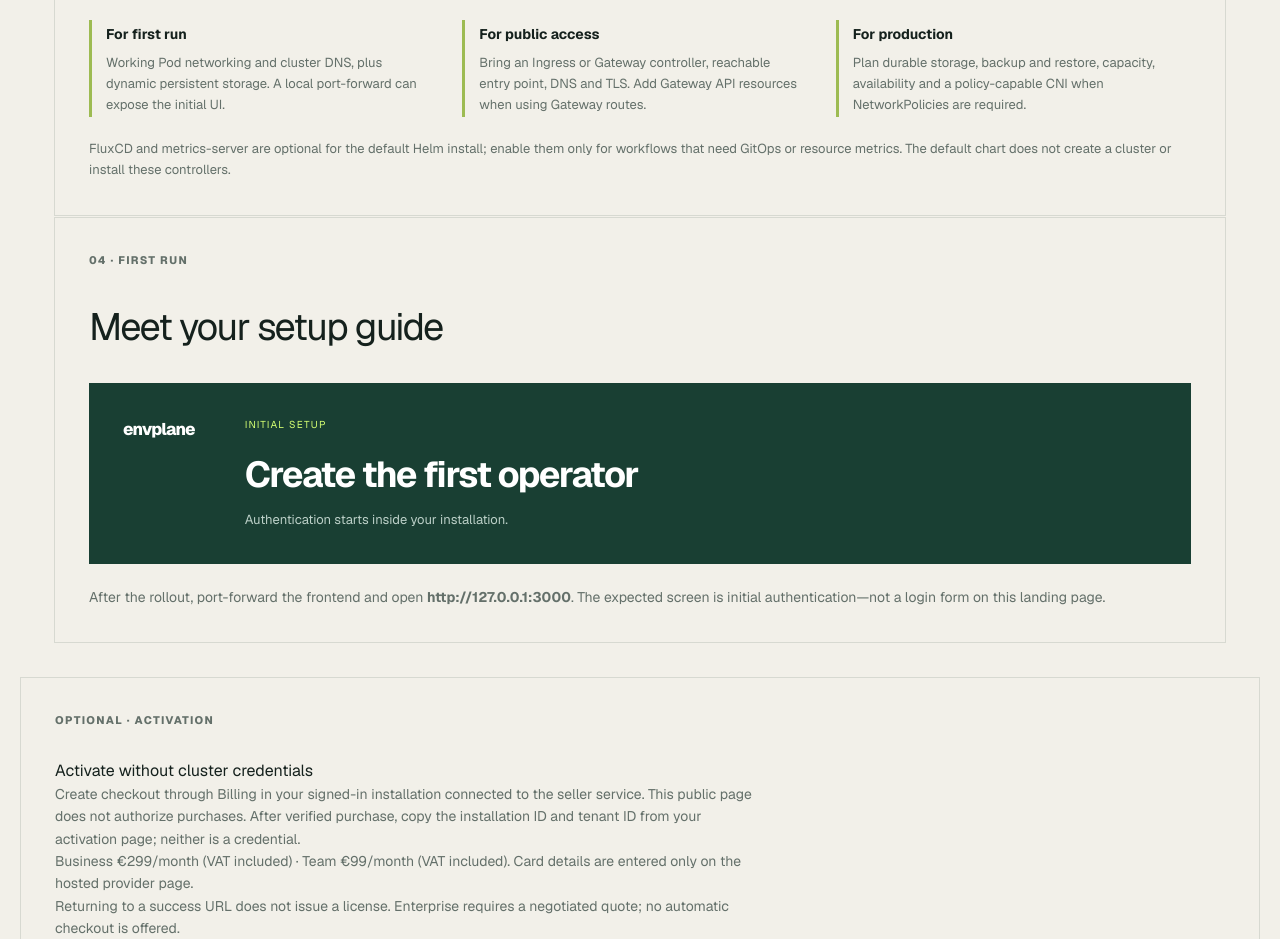
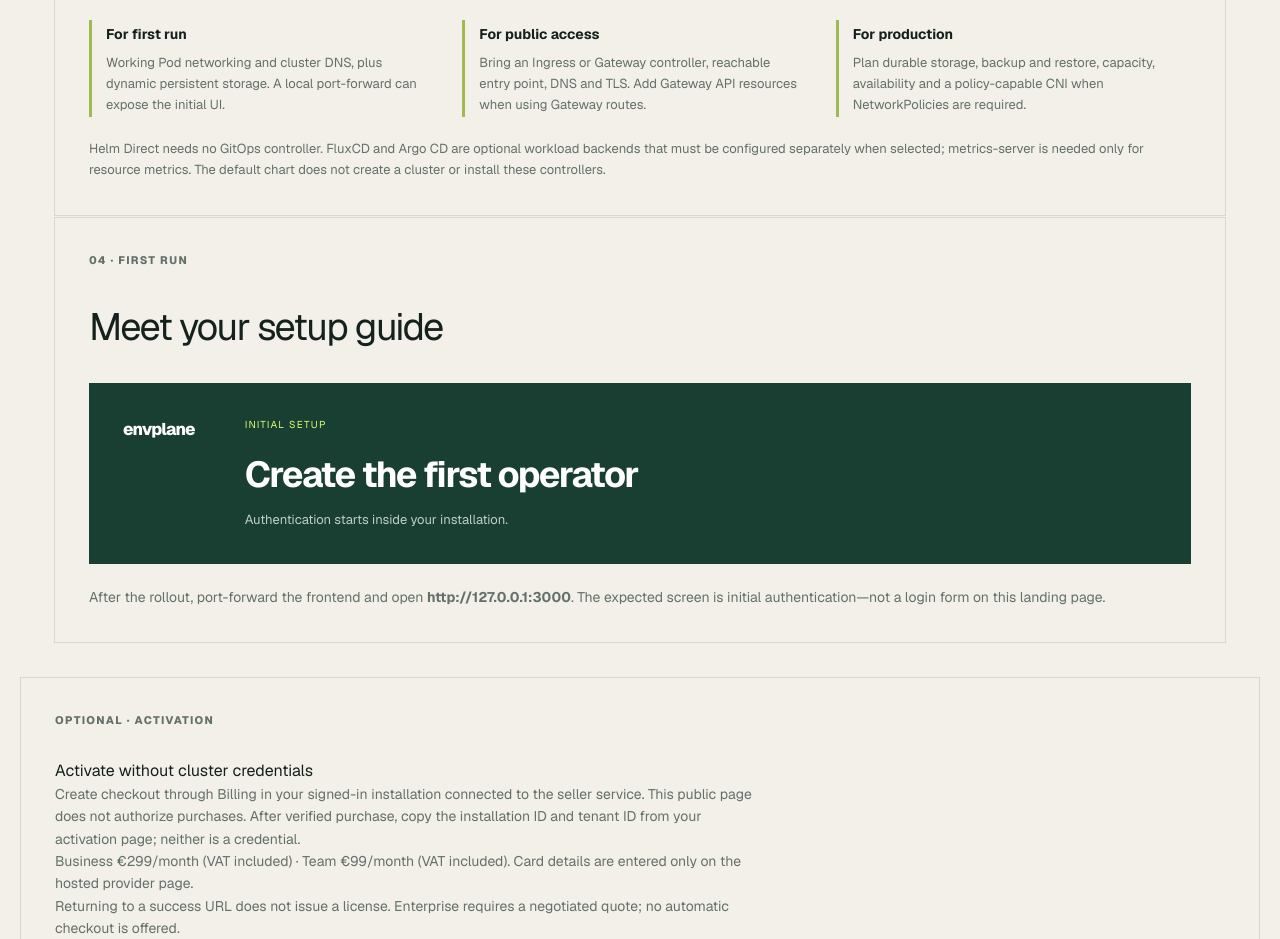
Before and after one commit to EnvPlane/website, a Next.js app: page /install in a window 1280 px wide. Shown: the part 1800-2739 px from the top of the page. Built offline with nearby package versions, Linux system fonts and the light colour scheme; no server answers.

Commit message:
Clarify optional workload deployment backends

```diff
--- a/app/install/install-guide.tsx
+++ b/app/install/install-guide.tsx
@@ -147,7 +147,7 @@
             <div><strong>For public access</strong><p>Bring an Ingress or Gateway controller, reachable entry point, DNS and TLS. Add Gateway API resources when using Gateway routes.</p></div>
             <div><strong>For production</strong><p>Plan durable storage, backup and restore, capacity, availability and a policy-capable CNI when NetworkPolicies are required.</p></div>
           </div>
-          <p className="cluster-note">FluxCD and metrics-server are optional for the default Helm install; enable them only for workflows that need GitOps or resource metrics. The default chart does not create a cluster or install these controllers.</p>
+          <p className="cluster-note">Helm Direct needs no GitOps controller. FluxCD and Argo CD are optional workload backends that must be configured separately when selected; metrics-server is needed only for resource metrics. The default chart does not create a cluster or install these controllers.</p>
           {clusterTarget === 'remote' && <p className="cluster-note">A remote target is connected after management setup. It needs scoped Kubernetes access and Pod-to-management HTTPS connectivity; see the <a href="https://github.com/EnvPlane/deploy/blob/main/docs/remote-clusters.md">remote-cluster guide</a>.</p>}
         </article>
         <article className="first-run-card">
```
